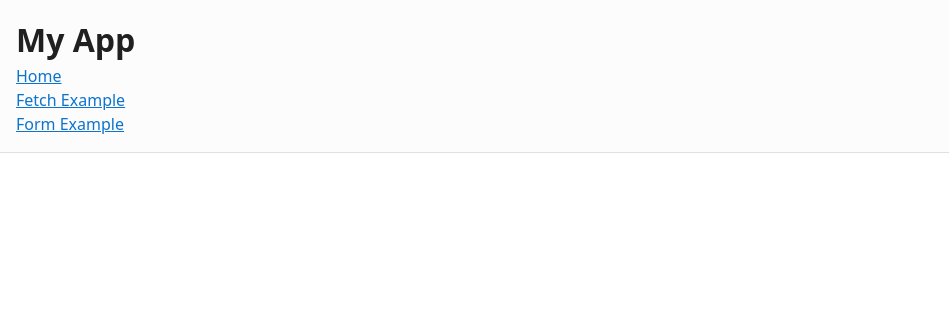
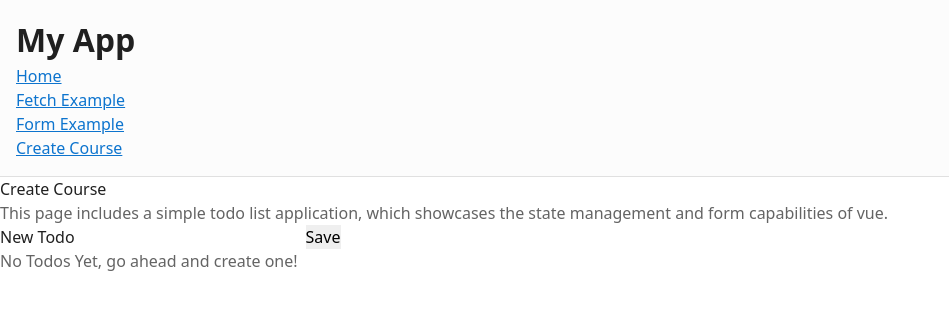
Before and after one commit to JasperCheng10/Course-Registration, a Vue app: page /admin/createcourse in a window 1280 px wide. Shown: the top 310 px of the page, without its empty margins (0-949 px from the left). Built offline with nearby package versions, Linux system fonts and the light colour scheme.

Commit message:
Created another form page and template based on the template

```diff
--- a/src/components/AppHeader.vue
+++ b/src/components/AppHeader.vue
@@ -16,6 +16,9 @@
               Check out router/index.js for how this is defined
             -->
             <RouterLink :to="{ name: 'form' }">Form Example</RouterLink>
+          </li>
+          <li>
+            <RouterLink to="/admin/createcourse">Create Course</RouterLink>
           </li>
         </ul>
       </nav>
--- a/src/router/index.js
+++ b/src/router/index.js
@@ -5,6 +5,7 @@ import { createRouter, createWebHistory } from "vue-router";
 import HomeView from "../views/HomeView.vue";
 import FormView from "../views/FormView.vue";
 import FetchView from "../views/FetchView.vue";
+import AdminCreateCourseView from "../views/AdminCreateCourseView.vue";
 
 const router = createRouter({
   // the history mode determines how vue router interacts with the url.
@@ -35,6 +36,11 @@ const router = createRouter({
       name: "fetch",
       component: FetchView,
     },
+    {
+      path: "/admin/createcourse",
+      name: "admincreatecourse",
+      component: AdminCreateCourseView,
+    },
   ],
 });
 
--- /dev/null
+++ b/src/views/AdminCreateCourseView.vue
@@ -0,0 +1,108 @@
+<template>
+  <main class="admincreatecourse">
+    <h2>Create Course</h2>
+    <p>
+      This page includes a simple todo list application, which showcases the
+      state management and form capabilities of vue.
+    </p>
+
+    <form @submit.prevent="createTodo" class="create-todo">
+      <label for="todo">New Todo</label>
+      <input type="text" id="todo" name="todo" v-model="newTodo" />
+      <button type="submit">Save</button>
+    </form>
+
+    <ul>
+      <!--
+        v-for requires a unique key for every element so that it can efficiently keep track
+        of each list item. it is possible for the user to type the same todo more than once,
+        so the todo itself isn't necessarily unique. the index on its own is of course unique,
+        it represents each unique place in the array. there are unfortunately edge case issues
+        with using the index alone that we don't need to get into, so we combine the todo and
+        the index into a unique key that will work in all situations
+      -->
+      <li v-for="(todo, index) in todos" :key="todo + index">
+        {{ todo }}
+        <button @click="deleteTodo(index)">Delete</button>
+      </li>
+
+      <!--
+        it is a good user experience practice to provide feedback when in an "emtpy state",
+        in this case, where there are no todos to show yet. this informs the user of
+        the current status of the system (working), and doesn't make them wonder if something
+        has gone wrong
+       -->
+      <li v-if="todos.length === 0">
+        <p>No Todos Yet, go ahead and create one!</p>
+      </li>
+    </ul>
+  </main>
+</template>
+
+<script setup>
+import { ref } from "vue";
+
+const newTodo = ref("");
+
+const todos = ref([]);
+
+// function to run when the create todo form is submitted
+function createTodo() {
+  // sanitize the input by removing the whitespace from the beginning and end of newTodo.value
+  const todoToAdd = newTodo.value.trim();
+
+  // if the sanitized input is not an empty string (i.e., an actual todo), add it to the list and reset the form
+  if (todoToAdd !== "") {
+    todos.value.push(todoToAdd);
+    newTodo.value = "";
+  }
+}
+
+// when a todo's delete button is clicked, the index of that todo is passed to this function
+// Array.splice takes an index in the array and a number of items to delete after that
+function deleteTodo(index) {
+  todos.value.splice(index, 1);
+}
+</script>
+
+<style>
+.form {
+  padding: 1rem;
+}
+
+.form h2 {
+  font-size: 1.5rem;
+  margin-bottom: 2rem;
+}
+
+.form p {
+  margin-bottom: 1rem;
+}
+
+/* flex layouts allow us to position elements next to each other that would otherwise have been on top of each other */
+.form ul {
+  display: flex;
+  gap: 1rem;
+  flex-direction: column;
+}
+.form li {
+  display: flex;
+  gap: 0.5rem;
+  align-items: center;
+}
+
+/* create some space beneath the create todo form */
+.form form {
+  margin-bottom: 1rem;
+}
+
+/* set some default styling to buttons and inputs for borders, heights, and padding */
+.form :is(input, button) {
+  line-height: 2rem;
+  padding-inline: 0.5rem;
+  border-radius: 0.375rem;
+  border: 1px solid #d9d9d9;
+  margin-left: 0.5rem;
+  color: #202020;
+}
+</style>
```
